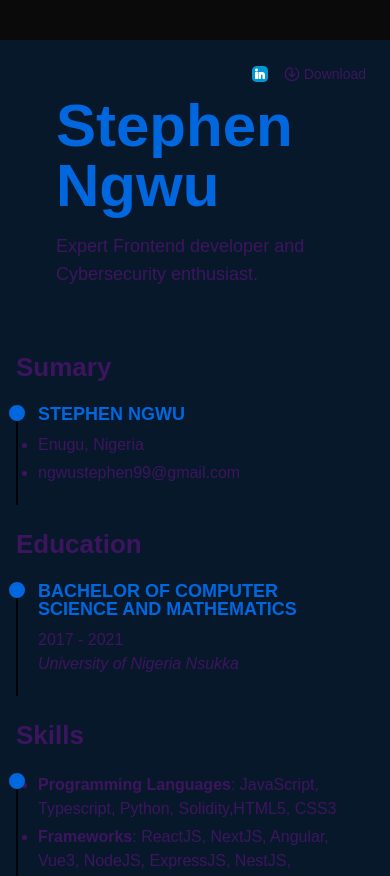
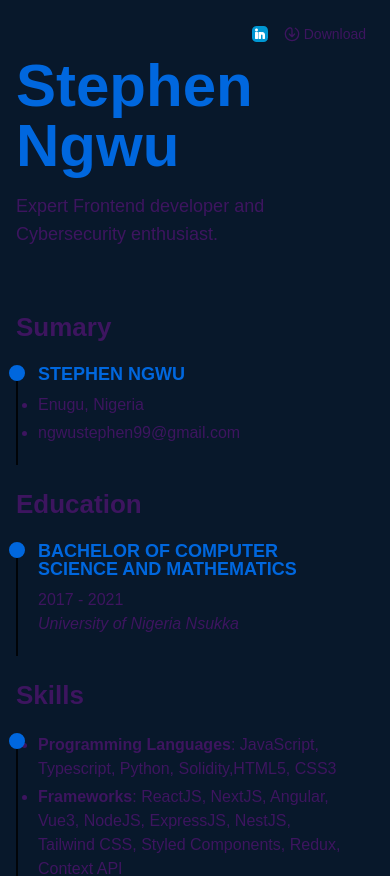
Before and after one commit to techpilot/my-dev-portfolio, a Next.js app: page /resume in a window 390 px wide. Shown: the top 876 px of the page. Built offline with nearby package versions, Linux system fonts and the light colour scheme.

Commit message:
updated resume ui

```diff
--- a/src/app/resume/page.tsx
+++ b/src/app/resume/page.tsx
@@ -41,7 +41,7 @@
 
     return (
         <section id="resume" className="resume">
-            <div className="container mx-auto my-[40px] p-4 md:p-[30px] bg-[var(--resume-bg)] relative">
+            <div className="container mx-auto md:my-[40px] p-4 md:p-[30px] bg-[var(--resume-bg)] relative">
                 <div className="flex items-center gap-4 absolute top-6 right-6">
                     <Link href={'https://www.linkedin.com/in/stephenngwu'} target="_blank">
                         <Image src={linkedin} alt="" className="w-4 h-4 cursor-pointer"/>
@@ -52,7 +52,7 @@
                         <p className="text-sm text-[var(--pri-text)]">Download</p>
                     </div>
                 </div>
-                <div className="p-10">
+                <div className="lg:px-10 py-10">
                     <p className="text-6xl font-extrabold text-[var(--primary)]">Stephen<br/> Ngwu</p>
                     <p className="text-lg lg:text-xl text-[var(--pri-text)] font-medium mt-4">Expert Frontend developer
                         and Cybersecurity enthusiast.</p>
```
